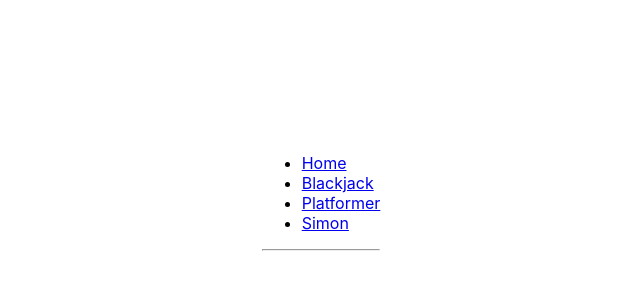
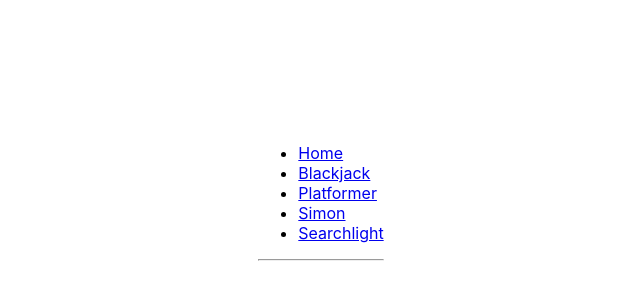
Before and after one commit to JarettRoman/p5-demos, a React (Create React App) app: page / in a window 1280 px wide. Shown: the part 202-502 px from the top of the page, without its empty margins (319-959 px from the left). Built offline with nearby package versions, Linux system fonts and the light colour scheme.

Commit message:
searchlight start

```diff
--- a/src/App.js
+++ b/src/App.js
@@ -10,7 +10,17 @@ import { ReactP5Wrapper } from '@p5-wrapper/react';
 import blackjack from './sketches/blackjack';
 import platformer from './sketches/platformer';
 import simon from './sketches/simon';
+import searchlight from './sketches/searchlight';
 import './App.css';
+
+let pages = {
+    home: '/p5-demos',
+    blackjack: '/blackjack',
+    platformer: '/platformer',
+    simon: '/simon'
+};
+
+let pageArray = ['home', 'blackjack', 'platformer', 'simon', 'searchlight'];
 
 class App extends Component {
     render() {
@@ -21,6 +31,14 @@ class App extends Component {
                     <Router>
                         <Routes>
                             <Route path="/" element={<Layout />}>
+                                {/* {pageArray.forEach((page_name) => {
+                                    return (
+                                        <Route
+                                            path={`/${page_name}`}
+                                            element={<Home />}
+                                        />
+                                    );
+                                })} */}
                                 <Route
                                     index
                                     path="p5-demos"
@@ -35,6 +53,11 @@ class App extends Component {
                                     element={<Platformer />}
                                 />
                                 <Route path="simon" element={<Simon />} />
+
+                                <Route
+                                    path="searchlight"
+                                    element={<Searchlight />}
+                                />
 
                                 {/* Using path="*"" means "match anything", so this route
                 acts like a catch-all for URLs that we don't have explicit
@@ -67,6 +90,9 @@ function Layout() {
                     </li>
                     <li>
                         <Link to="/simon">Simon</Link>
+                    </li>
+                    <li>
+                        <Link to="/searchlight">Searchlight</Link>
                     </li>
                 </ul>
             </nav>
@@ -118,6 +144,15 @@ function Simon() {
     );
 }
 
+function Searchlight() {
+    return (
+        <div>
+            <h2>Searchlight</h2>
+            <ReactP5Wrapper sketch={searchlight} />
+        </div>
+    );
+}
+
 function NoMatch() {
     return (
         <div>
--- /dev/null
+++ b/src/sketches/searchlight.js
@@ -0,0 +1,87 @@
+export default function sketch(p) {
+    let light, target;
+
+    let targets;
+
+    const TARGET_RADIUS = 16;
+
+    let update = () => {
+        light.update();
+
+        // check if light intersects with target
+
+        let distSq = Math.sqrt(
+            (light.x - target.x) * (light.x - target.x) +
+                (light.y - target.y) * (light.y - target.y)
+        );
+
+        if (distSq + target.r === light.r || distSq + target.r < light.r) {
+            console.log('target is completely inside light');
+        }
+    };
+
+    p.setup = () => {
+        p.createCanvas(400, 400);
+        target = new Target(
+            Math.floor(Math.random() * 300) + TARGET_RADIUS,
+            Math.floor(Math.random() * 300) + TARGET_RADIUS,
+            TARGET_RADIUS
+        );
+        targets = [
+            target,
+            new Target(
+                Math.floor(Math.random() * 300) + TARGET_RADIUS,
+                Math.floor(Math.random() * 300) + TARGET_RADIUS,
+                TARGET_RADIUS
+            )
+        ];
+        console.log(targets);
+        light = new Light();
+    };
+
+    p.draw = () => {
+        update();
+        p.background('purple');
+        light.draw();
+        targets.forEach((target) => target.draw());
+        // target.draw();
+    };
+
+    class Light {
+        constructor() {
+            this.x = p.mouseX;
+            this.y = p.mouseY;
+            this.r = 50;
+        }
+
+        update = () => {
+            this.x = p.mouseX;
+            this.y = p.mouseY;
+        };
+
+        draw = () => {
+            p.fill('white');
+            p.ellipse(this.x, this.y, this.r * 2, this.r * 2);
+        };
+    }
+
+    class Target {
+        constructor(x, y, r) {
+            this.x = x;
+            this.y = y;
+            this.r = r;
+        }
+
+        found = () => {
+            console.log('found target');
+        };
+
+        draw = () => {
+            p.push();
+            p.noStroke();
+            p.fill('purple');
+            p.ellipse(this.x, this.y, this.r * 2, this.r * 2);
+            p.pop();
+        };
+    }
+}
```
